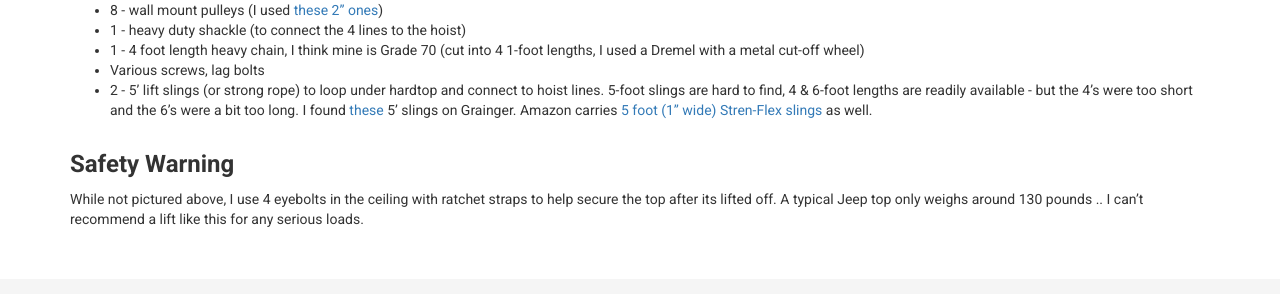
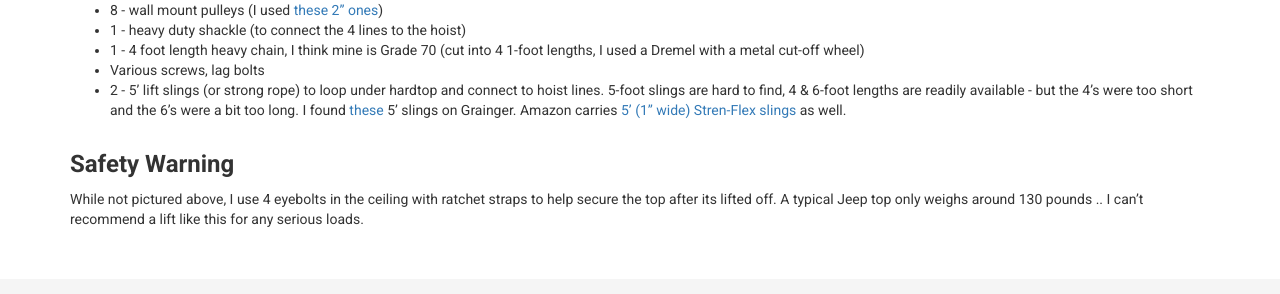
Before and after one commit to wesselsga/wesselsga.github.io, a Jekyll site: the page built from _posts/2015-06-01-jeep-lift.md, in a window 1280 px wide and 900 px high, scrolled down 3046 px. Shown: the part 561-855 px from the top of the window. Built offline with Jekyll 4.4.1, drawn with Linux system fonts in a browser that asks for light colours.

Commit message:
amazon link

```diff
--- a/_posts/2015-06-01-jeep-lift.md
+++ b/_posts/2015-06-01-jeep-lift.md
@@ -69,7 +69,7 @@
 * 1 - heavy duty shackle (to connect the 4 lines to the hoist)
 * 1 - 4 foot length heavy chain, I think mine is Grade 70 (cut into 4 1-foot lengths, I used a Dremel with a metal cut-off wheel)
 * Various screws, lag bolts
-* 2 - 5' lift slings (or strong rope) to loop under hardtop and connect to hoist lines.  5-foot slings are hard to find, 4 & 6-foot lengths are readily available - but the 4's were too short and the 6's were a bit too long.  I found [these](http://www.grainger.com/product/STREN-FLEX-Web-Sling-WP102167/_/N-1z0dxpl?s_pp=false&picUrl=//static.grainger.com/rp/s/is/image/Grainger/25J845_AS01?$smthumb$#nav=%2Fproduct%2FSTREN-FLEX-Web-Sling-WP102167%2F_%2FN-muhZ1z0dxplZ1z0ndtrZ1z08cb8Z1z0nmq0%3FR%3D30G898%26_%3D1433516602219%26picUrl%3D%252F%252Fstatic.grainger.com%252Frp%252Fs%252Fis%252Fimage%252FGrainger%252F25J845_AS01%253F%2524smthumb%2524%26s_pp%3Dfalse) 5' slings on Grainger.  Amazon carries [5 foot (1" wide) Stren-Flex slings](https://www.amazon.com/EET2-901-5-Twisted-Vertical-Capacity-Length/dp/B00AIUVBHS/ref=sr_1_4?ie=UTF8&qid=1494906026&sr=8-4&keywords=5+foot+strenflex) as well.
+* 2 - 5' lift slings (or strong rope) to loop under hardtop and connect to hoist lines.  5-foot slings are hard to find, 4 & 6-foot lengths are readily available - but the 4's were too short and the 6's were a bit too long.  I found [these](http://www.grainger.com/product/STREN-FLEX-Web-Sling-WP102167/_/N-1z0dxpl?s_pp=false&picUrl=//static.grainger.com/rp/s/is/image/Grainger/25J845_AS01?$smthumb$#nav=%2Fproduct%2FSTREN-FLEX-Web-Sling-WP102167%2F_%2FN-muhZ1z0dxplZ1z0ndtrZ1z08cb8Z1z0nmq0%3FR%3D30G898%26_%3D1433516602219%26picUrl%3D%252F%252Fstatic.grainger.com%252Frp%252Fs%252Fis%252Fimage%252FGrainger%252F25J845_AS01%253F%2524smthumb%2524%26s_pp%3Dfalse) 5' slings on Grainger.  Amazon carries [5' (1" wide) Stren-Flex slings](https://www.amazon.com/EET2-901-5-Twisted-Vertical-Capacity-Length/dp/B00AIUVBHS/ref=sr_1_4?ie=UTF8&qid=1494906026&sr=8-4&keywords=5+foot+strenflex) as well.
 
 
 ### Safety Warning ###
```
